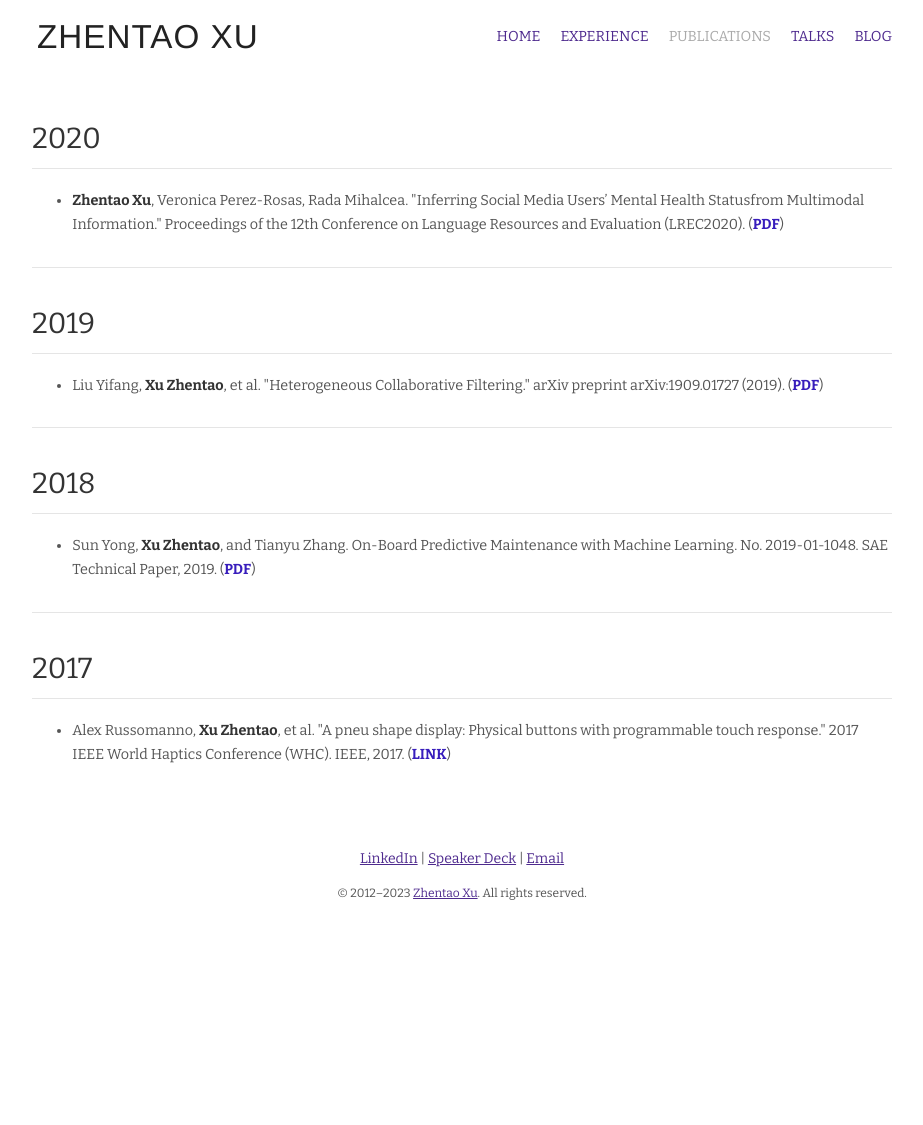
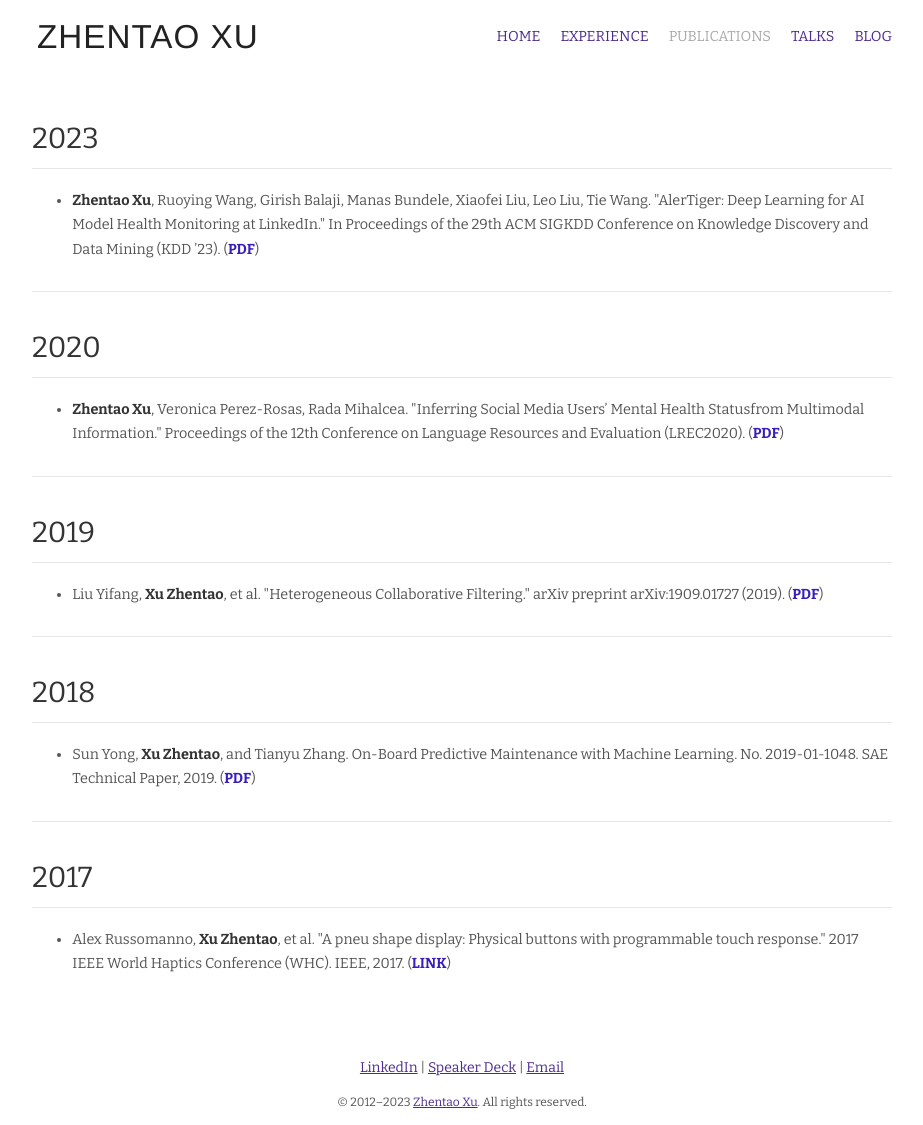
Before and after one commit to zhentao-xu/zhentao-xu.github.io, a Jekyll site: the page built from publications.md, in a window 1280 px wide. Shown: the whole page, without its empty margins (178-1101 px from the left). Built offline with Jekyll 4.4.1, drawn with Linux system fonts in a browser that asks for light colours; nearby versions of some CDN libraries; before the commit the page ends 915 px from its top, so only the background shows below that.

Commit message:
[S][PUBLICATION] Update Publication Page with AlerTiger Paper

```diff
--- a/publications.md
+++ b/publications.md
@@ -5,6 +5,21 @@ layout: default
 ---
 
 <div class="hfeed">
+
+  <div class="hentry post project-batch-title">
+    <h2>2023</h2>
+  </div>
+
+  <div class="hentry post">
+    <div class="entry-summary">
+      <ul class="project-list">
+        <li><strong style="color:#333;">Zhentao Xu</strong>, Ruoying Wang, Girish Balaji, Manas Bundele, Xiaofei Liu, Leo Liu, Tie Wang. "AlerTiger: Deep Learning for AI Model Health Monitoring at LinkedIn." In Proceedings of the 29th ACM SIGKDD Conference
+on Knowledge Discovery and Data Mining (KDD ’23). (<a href="https://arxiv.org/pdf/2306.01977.pdf">PDF</a>) </li>
+      </ul>
+    </div>
+  </div>
+
+
 
   <div class="hentry post project-batch-title">
     <h2>2020</h2>
```
